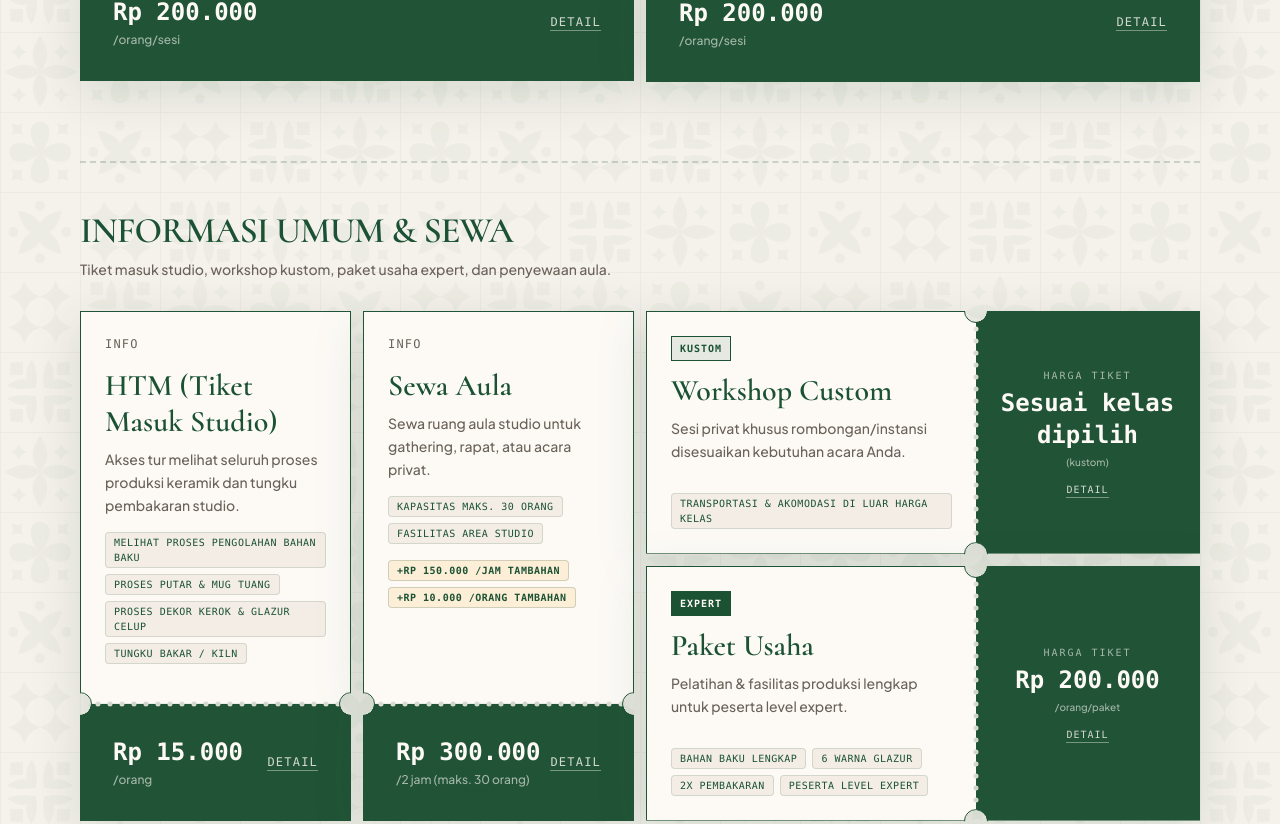
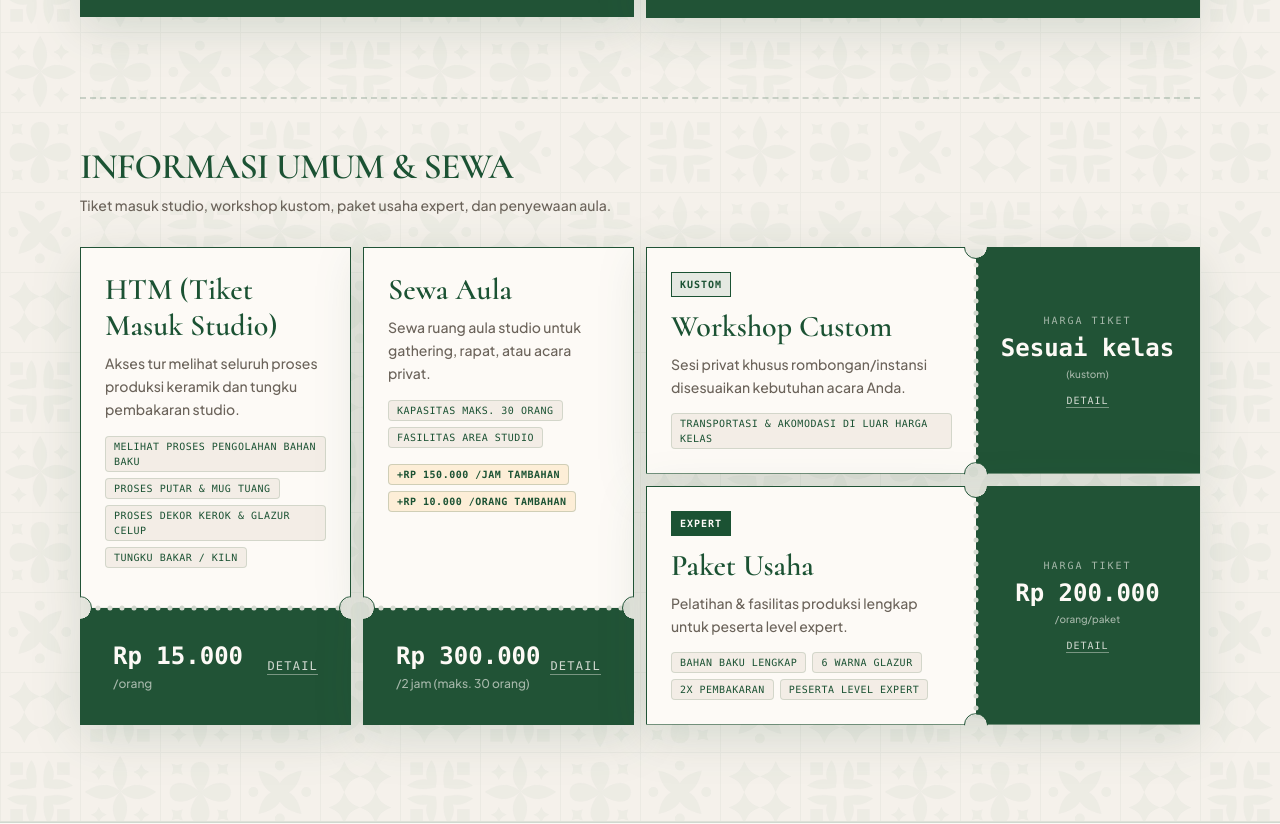
Before and after one commit to gimigkk/Imah-Keramik-Bogor, a React (Vite) app: page / in a window 1280 px wide. Shown: the part 2172-2996 px from the top of the page. Built offline with nearby package versions, Linux system fonts and the light colour scheme; the HTML template or start-up script is replaced by a standard one.

Commit message:
refactor: enhance responsive layouts and mobile usability for ticket components and section headers

```diff
--- a/src/components/BentoTickets.tsx
+++ b/src/components/BentoTickets.tsx
@@ -375,23 +375,23 @@ export const BentoTickets: React.FC = () => {
 
       <Container className="relative z-10">
         {/* Section Header */}
-        <div className="mb-6 md:mb-6 md:flex justify-between items-end gap-8 border-b border-foreground/20 pb-4">
-          <div>
+        <div className="mb-6 md:mb-6 flex flex-col md:flex-row justify-between items-center md:items-end gap-8 border-b border-foreground/20 pb-4">
+          <div className="w-full text-center md:text-left">
             <h2 className="font-serif text-5xl md:text-8xl text-foreground uppercase tracking-tighter leading-[0.85]">
               Aktivitas Kita.
             </h2>
           </div>
-          <p className="text-muted-foreground font-sans text-sm max-w-sm mt-6 md:mt-0 text-left md:text-right">
+          <p className="text-muted-foreground font-sans text-sm max-w-sm mt-0 text-center md:text-right text-balance">
             Pilih tiket untuk mendaftar. Tempat sangat terbatas untuk memastikan perhatian individu secara maksimal.
           </p>
         </div>
 
         {/* Activity category tabs */}
         <div className="mb-6 flex flex-col sm:flex-row justify-between items-start sm:items-center gap-4">
-          <div className="flex flex-wrap items-center gap-2">
+          <div className="flex flex-row w-full sm:w-auto gap-1 sm:gap-2">
             <button
               onClick={() => setActiveTab('keramik')}
-              className={`px-5 py-2 font-mono text-xs uppercase tracking-widest font-bold border transition-colors ${activeTab === 'keramik'
+              className={`flex-1 sm:flex-none px-2 sm:px-5 py-2 font-mono text-[9px] sm:text-xs uppercase tracking-widest font-bold border transition-colors ${activeTab === 'keramik'
                 ? 'bg-foreground text-background border-foreground'
                 : 'bg-transparent text-foreground/70 border-foreground/20 hover:border-foreground/50 hover:text-foreground'
                 }`}
@@ -400,7 +400,7 @@ export const BentoTickets: React.FC = () => {
             </button>
             <button
               onClick={() => setActiveTab('membatik')}
-              className={`px-5 py-2 font-mono text-xs uppercase tracking-widest font-bold border transition-colors ${activeTab === 'membatik'
+              className={`flex-1 sm:flex-none px-2 sm:px-5 py-2 font-mono text-[9px] sm:text-xs uppercase tracking-widest font-bold border transition-colors ${activeTab === 'membatik'
                 ? 'bg-foreground text-background border-foreground'
                 : 'bg-transparent text-foreground/70 border-foreground/20 hover:border-foreground/50 hover:text-foreground'
                 }`}
@@ -409,7 +409,7 @@ export const BentoTickets: React.FC = () => {
             </button>
             <button
               onClick={() => setActiveTab('bundling')}
-              className={`px-5 py-2 font-mono text-xs uppercase tracking-widest font-bold border transition-colors ${activeTab === 'bundling'
+              className={`flex-1 sm:flex-none px-2 sm:px-5 py-2 font-mono text-[9px] sm:text-xs uppercase tracking-widest font-bold border transition-colors ${activeTab === 'bundling'
                 ? 'bg-foreground text-background border-foreground'
                 : 'bg-transparent text-foreground/70 border-foreground/20 hover:border-foreground/50 hover:text-foreground'
                 }`}
@@ -418,7 +418,7 @@ export const BentoTickets: React.FC = () => {
             </button>
           </div>
 
-          <span className="font-mono text-xs text-muted-foreground uppercase tracking-widest">
+          <span className="hidden md:inline-block font-mono text-xs text-muted-foreground uppercase tracking-widest">
             {activeTab === 'keramik' && '3 Pilihan Kelas'}
             {activeTab === 'membatik' && '4 Pilihan Paket'}
             {activeTab === 'bundling' && '2 Pilihan Bundling'}
@@ -472,11 +472,12 @@ export const BentoTickets: React.FC = () => {
 
         {/* INFO UMUM SECTION (Always visible below tabs, text-only, 2-column grid) */}
         <div ref={infoRef} className="pt-12 border-t-2 border-dashed border-foreground/20">
-          <div className="mb-8">
+          <div className="mb-8 text-center md:text-left">
             <h3 className="font-serif text-3xl md:text-4xl uppercase tracking-tight text-foreground mb-2">
-              Informasi Umum & Sewa
+              <span className="md:hidden">Informasi Umum</span>
+              <span className="hidden md:inline">Informasi Umum & Sewa</span>
             </h3>
-            <p className="font-sans text-xs md:text-sm text-muted-foreground">
+            <p className="font-sans text-xs md:text-sm text-muted-foreground text-balance">
               Tiket masuk studio, workshop kustom, paket usaha expert, dan penyewaan aula.
             </p>
           </div>
--- a/src/components/TicketCard.tsx
+++ b/src/components/TicketCard.tsx
@@ -46,8 +46,7 @@ const TicketPerforation: React.FC<TicketPerforationProps> = ({ horizontal = fals
 // Single shared Price Footer Component used by all vertical cards
 const TicketPriceFooter: React.FC<TicketPriceFooterProps> = ({ ticket, isAccent }) => (
   <div
-    className={`ticket-notch-stub w-full shrink-0 py-7 md:py-8 px-6 md:px-8 min-h-24 flex items-center justify-between ${
-      isAccent ? 'bg-[#644431]' : 'bg-[#215336]'
+    className={`ticket-notch-stub w-full shrink-0 py-7 md:py-8 px-6 md:px-8 min-h-24 flex items-center justify-between ${isAccent ? 'bg-[#644431]' : 'bg-[#215336]'
       }`}
   >
     <div>
@@ -155,8 +154,7 @@ export const TicketCard: React.FC<TicketCardProps> = ({
   const gridPlacementClass = standalone
     ? ''
     : `${colSpanClass} ${rowSpanClass} ${colStartClass} ${rowStartClass}`;
-  const containerClass = `ticket-shell group relative flex justify-between ${onClick ? 'cursor-pointer' : 'cursor-default'} ${gridPlacementClass} ${className} ${
-    isAccent ? 'ticket-accent text-background' : 'text-foreground'
+  const containerClass = `ticket-shell group relative flex justify-between ${onClick ? 'cursor-pointer' : 'cursor-default'} ${gridPlacementClass} ${className} ${isAccent ? 'ticket-accent text-background' : 'text-foreground'
     }`;
 
   // 1. FEATURED VERTICAL TICKET (CAC — 2 cols x 2 rows vertical ticket, image under title/content)
@@ -172,9 +170,11 @@ export const TicketCard: React.FC<TicketCardProps> = ({
         {/* Top Content Area: Title & Content at top, Image expands to fill remaining space */}
         <div className="ticket-notch-body bg-background p-6 md:p-8 flex flex-col flex-1 gap-4">
           <div>
+            {ticket.badge && (
               <div className="flex justify-between items-start mb-3">
                 {renderBadge()}
               </div>
+            )}
 
             <h3 className="font-serif text-3xl md:text-4xl text-foreground mb-2 leading-tight">
               {ticket.title}
@@ -185,7 +185,7 @@ export const TicketCard: React.FC<TicketCardProps> = ({
 
             {/* Tags / Included items chips */}
             {ticket.tags && ticket.tags.length > 0 && (
-              <div className="flex flex-wrap gap-1.5">
+              <div className="hidden md:flex flex-wrap gap-1.5">
                 {ticket.tags.map((tag, idx) => (
                   <span
                     key={idx}
@@ -227,41 +227,38 @@ export const TicketCard: React.FC<TicketCardProps> = ({
     return (
       <div
         onClick={onClick ? () => onClick(ticket) : undefined}
-        className={`${containerClass} ticket-horizontal flex-col md:flex-row ${
-          isDoubleTall ? 'min-h-70 md:min-h-85' : ''
+        className={`${containerClass} ticket-horizontal flex-col md:flex-row ${isDoubleTall ? 'min-h-70 md:min-h-85' : ''
           }`}
         style={style}
         data-ticket-id={ticket.id}
         data-ticket-surface={standalone ? 'modal' : 'grid'}
       >
         {/* Left Side: Image on left of title/content */}
-        <div className={`ticket-notch-body flex-1 p-6 ${isDoubleTall ? 'md:p-8' : ''} flex flex-col md:flex-row gap-6 items-center ${
-          isAccent ? 'bg-[#5c3a28]' : 'bg-background'
+        <div className={`ticket-notch-body flex-1 p-6 ${isDoubleTall ? 'md:p-8' : ''} flex flex-col md:flex-row gap-6 items-stretch md:items-center ${isAccent ? 'bg-[#5c3a28]' : 'bg-background'
           }`}>
           {ticket.image && (
             <div
               data-ticket-image
-              className={`w-full md:w-5/12 aspect-video md:aspect-auto h-full overflow-hidden border relative shrink-0 ${
-                isDoubleTall ? 'min-h-50 md:min-h-65' : 'min-h-35'
-              } ${
-                isAccent ? 'border-background/20 bg-muted' : 'border-foreground/10 bg-muted'
+              className={`order-2 md:order-1 w-full md:w-5/12 aspect-video md:aspect-auto h-auto md:h-full overflow-hidden border relative shrink-0 ${isDoubleTall ? 'min-h-50 md:min-h-65' : 'min-h-35'
+                } ${isAccent ? 'border-background/20 bg-muted' : 'border-foreground/10 bg-muted'
                 }`}
             >
               <img
                 src={ticket.image}
                 alt={ticket.title}
-                className={`absolute inset-0 w-full h-full object-cover filter grayscale opacity-80 ${
-                  isAccent ? 'mix-blend-luminosity opacity-70' : ''
+                className={`absolute inset-0 w-full h-full object-cover filter grayscale opacity-80 ${isAccent ? 'mix-blend-luminosity opacity-70' : ''
                   }`}
               />
             </div>
           )}
 
-          <div className="flex-1 w-full flex flex-col justify-between h-full">
+          <div className="order-1 md:order-2 flex-1 w-full flex flex-col justify-between md:h-full">
             <div>
+              {ticket.badge && (
                 <div className="flex justify-between items-start mb-3">
-                {renderBadge() || <span className="font-mono text-xs uppercase tracking-widest text-muted-foreground">Info</span>}
+                  {renderBadge()}
                 </div>
+              )}
 
               <h3 className={`font-serif text-2xl md:text-3xl mb-2 ${isAccent ? 'text-background' : 'text-foreground'}`}>
                 {ticket.title}
@@ -272,12 +269,11 @@ export const TicketCard: React.FC<TicketCardProps> = ({
             </div>
 
             {ticket.tags && ticket.tags.length > 0 && (
-              <div className="flex flex-wrap gap-1.5">
+              <div className="hidden md:flex flex-wrap gap-1.5">
                 {ticket.tags.map((tag, idx) => (
                   <span
                     key={idx}
-                    className={`font-mono text-[10px] uppercase tracking-wider px-2 py-0.5 border rounded-sm ${
-                      isAccent
+                    className={`font-mono text-[10px] uppercase tracking-wider px-2 py-0.5 border rounded-sm ${isAccent
                       ? 'bg-background/10 text-background/90 border-background/20'
                       : 'bg-secondary/30 text-foreground border-foreground/15'
                       }`}
@@ -294,22 +290,23 @@ export const TicketCard: React.FC<TicketCardProps> = ({
 
         {/* Right Side Price Stub */}
         <div
-          className={`ticket-notch-stub w-full md:w-56 p-6 flex flex-col justify-center items-center text-center shrink-0 ${
-            isAccent ? 'bg-[#644431]' : 'bg-[#215336]'
+          className={`ticket-notch-stub w-full md:w-56 shrink-0 py-7 px-6 md:p-6 min-h-24 flex flex-row md:flex-col items-center md:justify-center justify-between text-left md:text-center ${isAccent ? 'bg-[#644431]' : 'bg-[#215336]'
             }`}
         >
-          <span className="font-mono text-[10px] uppercase tracking-[0.2em] mb-1 text-background/60">
+          <div className="flex flex-col md:items-center">
+            <span className="hidden md:block font-mono text-[10px] uppercase tracking-[0.2em] mb-1 text-background/60">
               Harga Tiket
             </span>
-          <span className="font-mono text-xl md:text-2xl font-bold block mb-1 text-background">
+            <span className="font-mono font-bold block text-xl md:text-2xl md:mb-1 text-background">
               {ticket.price}
             </span>
             {ticket.unitLabel && (
-            <span className="font-sans text-[10px] block mb-3 text-background/60">
+              <span className="font-sans text-xs md:text-[10px] block mt-1 md:mt-0 md:mb-3 text-background/60">
                 {ticket.unitLabel}
               </span>
             )}
-          <span className="font-mono text-[10px] uppercase tracking-widest border-b text-background/80 border-background/40">
+          </div>
+          <span className="font-mono text-xs md:text-[10px] uppercase tracking-widest border-b text-background/80 border-background/40">
             Detail
           </span>
         </div>
@@ -326,13 +323,14 @@ export const TicketCard: React.FC<TicketCardProps> = ({
       data-ticket-id={ticket.id}
       data-ticket-surface={standalone ? 'modal' : 'grid'}
     >
-      <div className={`ticket-notch-body flex-1 p-6 flex flex-col justify-between ${
-        isAccent ? 'bg-[#5c3a28]' : 'bg-background'
+      <div className={`ticket-notch-body flex-1 p-6 flex flex-col justify-between ${isAccent ? 'bg-[#5c3a28]' : 'bg-background'
         }`}>
         <div>
+          {ticket.badge && (
             <div className="flex justify-between items-start mb-4">
-            {renderBadge() || <span className="font-mono text-xs uppercase tracking-widest text-muted-foreground">Info</span>}
+              {renderBadge()}
             </div>
+          )}
 
           <h3 className={`font-serif text-2xl md:text-3xl mb-2 ${isAccent ? 'text-background' : 'text-foreground'}`}>
             {ticket.title}
@@ -344,12 +342,11 @@ export const TicketCard: React.FC<TicketCardProps> = ({
 
           {/* Render Chips/Tags */}
           {ticket.tags && ticket.tags.length > 0 && (
-            <div className="flex flex-wrap gap-1.5 mb-4">
+            <div className="hidden md:flex flex-wrap gap-1.5 mb-4">
               {ticket.tags.map((tag, idx) => (
                 <span
                   key={idx}
-                  className={`font-mono text-[10px] uppercase tracking-wider px-2 py-0.5 border rounded-sm ${
-                    isAccent
+                  className={`font-mono text-[10px] uppercase tracking-wider px-2 py-0.5 border rounded-sm ${isAccent
                     ? 'bg-background/10 text-background/90 border-background/20'
                     : 'bg-secondary/30 text-foreground border-foreground/15'
                     }`}
@@ -362,7 +359,7 @@ export const TicketCard: React.FC<TicketCardProps> = ({
 
           {/* Render Addon Chips (for Sewa Aula) */}
           {ticket.addons && ticket.addons.length > 0 && (
-            <div className="flex flex-wrap gap-1.5 mb-4">
+            <div className="hidden md:flex flex-wrap gap-1.5 mb-4">
               {ticket.addons.map((addon, idx) => (
                 <span
                   key={idx}
@@ -379,8 +376,7 @@ export const TicketCard: React.FC<TicketCardProps> = ({
         {ticket.image && (
           <div
             data-ticket-image
-            className={`w-full bg-muted overflow-hidden border relative my-2 ${
-              standalone
+            className={`w-full bg-muted overflow-hidden border relative my-2 ${standalone
               ? 'min-h-40 flex-1'
               : ticket.gridSpan?.cols && ticket.gridSpan.cols >= 2
                 ? 'h-36 md:h-44'
@@ -390,8 +386,7 @@ export const TicketCard: React.FC<TicketCardProps> = ({
             <img
               src={ticket.image}
               alt={ticket.title}
-              className={`absolute inset-0 w-full h-full object-cover filter grayscale opacity-80 ${
-                isAccent ? 'mix-blend-luminosity opacity-70' : ''
+              className={`absolute inset-0 w-full h-full object-cover filter grayscale opacity-80 ${isAccent ? 'mix-blend-luminosity opacity-70' : ''
                 }`}
             />
           </div>
--- a/src/data/tickets.ts
+++ b/src/data/tickets.ts
@@ -193,7 +193,7 @@ export const infoUmumTickets: Ticket[] = [
   {
     id: 'workshop',
     title: 'Workshop Custom',
-    price: 'Sesuai kelas dipilih',
+    price: 'Sesuai kelas',
     unitLabel: '(kustom)',
     badge: 'kustom',
     isHorizontal: true,
```
Lines whose indentation alone changed are shown as unchanged.
